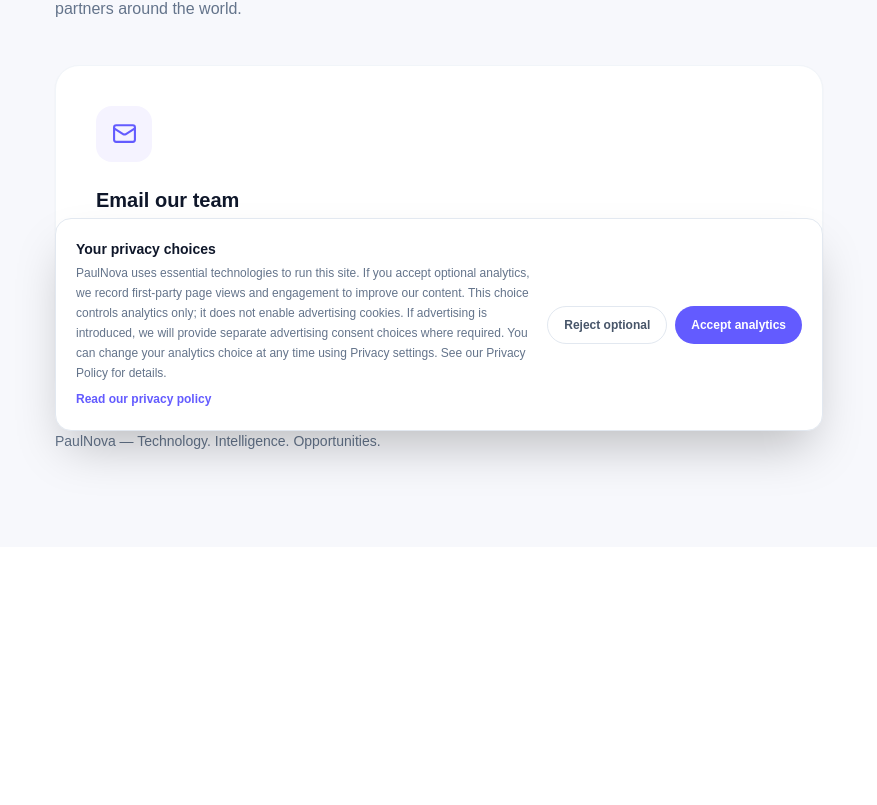
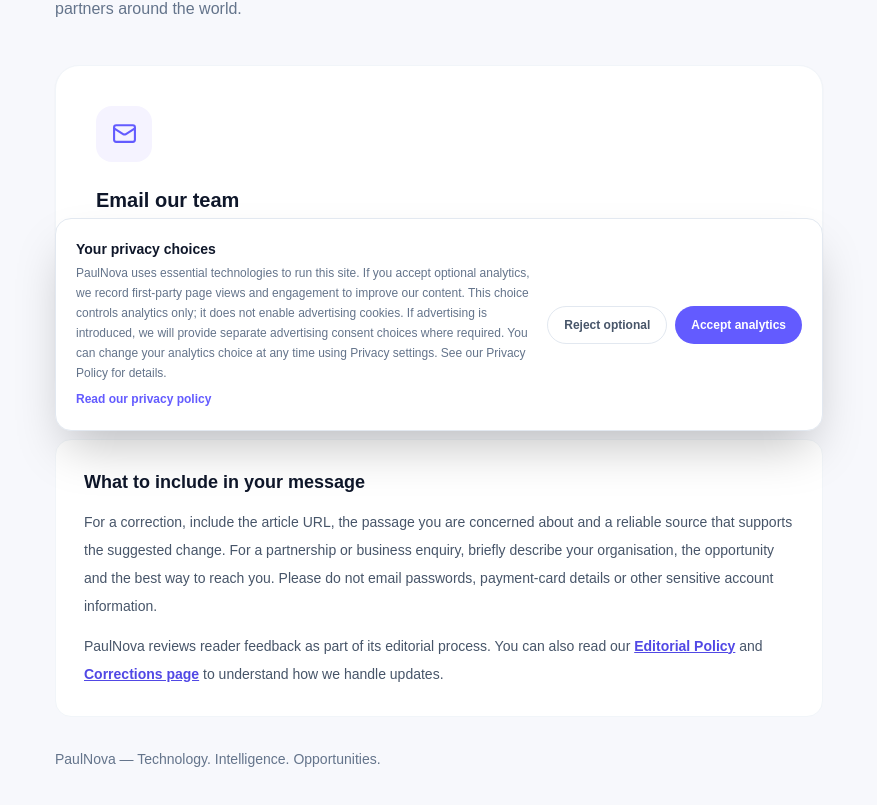
Before and after one commit to paulwebsdev/Blog, a Next.js app: page /contact in a window 1280 px wide. Shown: the part 353-1158 px from the top of the page, without its empty margins (201-1078 px from the left). Before the commit the page ends 900 px from the top, so only its background shows below. Built offline with nearby package versions, Linux system fonts and the light colour scheme; no server answers; the database is empty.

Commit message:
Content: add helpful contact and correction guidance

```diff
--- a/src/app/contact/page.tsx
+++ b/src/app/contact/page.tsx
@@ -4,7 +4,7 @@ import { ArrowLeft, Mail, MessageCircle } from "lucide-react";
 
 export const metadata: Metadata = {
   title: "Contact PaulNova",
-  description: "Get in touch with the PaulNova team for feedback, editorial enquiries, partnerships and other questions.",
+  description: "Contact PaulNova for reader feedback, corrections, editorial enquiries, partnerships and general questions.",
 };
 
 const contactEmail = "contact.paulnova@gmail.com";
@@ -29,6 +29,11 @@ export default function ContactPage() {
           <a href={`mailto:${contactEmail}?subject=Enquiry%20for%20PaulNova`} className="mt-6 inline-flex max-w-full items-center gap-2 break-all rounded-full bg-[#635bff] px-6 py-3.5 text-sm font-bold text-white transition hover:bg-[#5148e5]"><MessageCircle size={17}/> {contactEmail}</a>
           <p className="mt-5 text-xs leading-5 text-slate-400">When you contact us, please include a clear subject so we can direct your message to the right person.</p>
         </div>
+        <section className="mt-10 rounded-2xl border border-slate-100 bg-white p-7">
+          <h2 className="text-lg font-extrabold text-slate-900">What to include in your message</h2>
+          <p className="mt-3 text-sm leading-7 text-slate-600">For a correction, include the article URL, the passage you are concerned about and a reliable source that supports the suggested change. For a partnership or business enquiry, briefly describe your organisation, the opportunity and the best way to reach you. Please do not email passwords, payment-card details or other sensitive account information.</p>
+          <p className="mt-3 text-sm leading-7 text-slate-600">PaulNova reviews reader feedback as part of its editorial process. You can also read our <Link href="/editorial-policy" className="font-semibold text-[#5148e5] underline">Editorial Policy</Link> and <Link href="/corrections" className="font-semibold text-[#5148e5] underline">Corrections page</Link> to understand how we handle updates.</p>
+        </section>
         <p className="mt-8 text-sm text-slate-500">PaulNova — Technology. Intelligence. Opportunities.</p>
       </section>
     </main>
```
